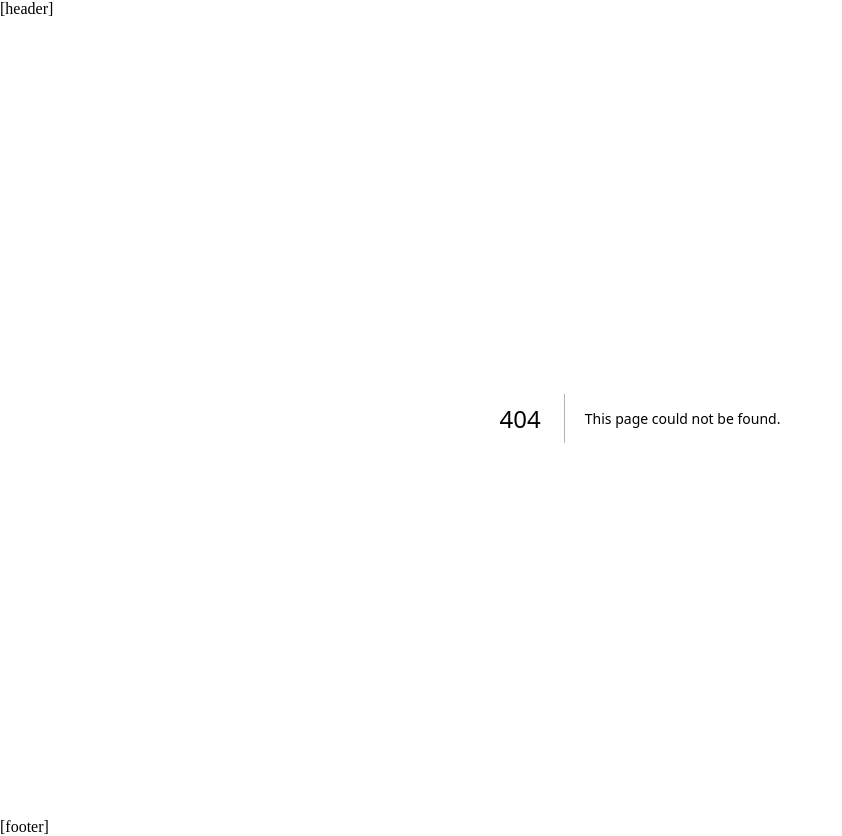
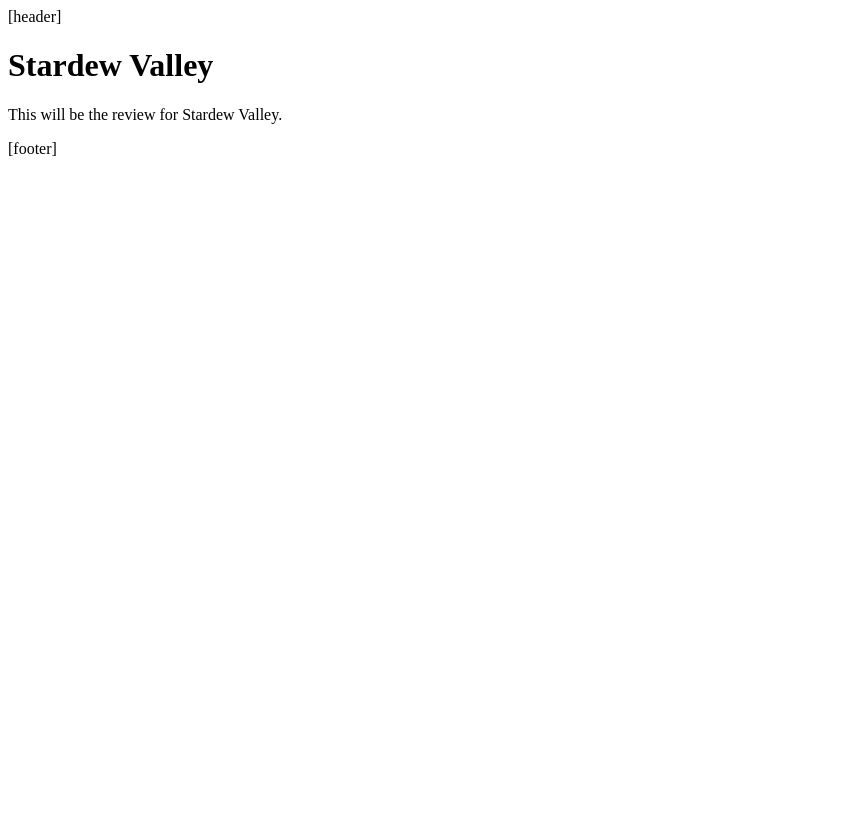
Before and after one commit to alobban/NextJS-Indie-Game-Reviews, a Next.js app: page /reviews/stardew-valley in a window 1280 px wide. Before the commit this address had no page. Shown: the whole page, without its empty margins (0-842 px from the left). After the commit the page ends 800 px from the top, so only its background shows below. Built offline with nearby package versions, Linux system fonts and the light colour scheme.

Commit message:
Create File-based routing

```diff
--- /dev/null
+++ b/app/reviews/stardew-valley/page.tsx
@@ -0,0 +1,8 @@
+export default function StardewValleyPage() {
+  return (
+    <>
+      <h1>Stardew Valley</h1>
+      <p>This will be the review for Stardew Valley.</p>
+    </>
+  );
+}
```
